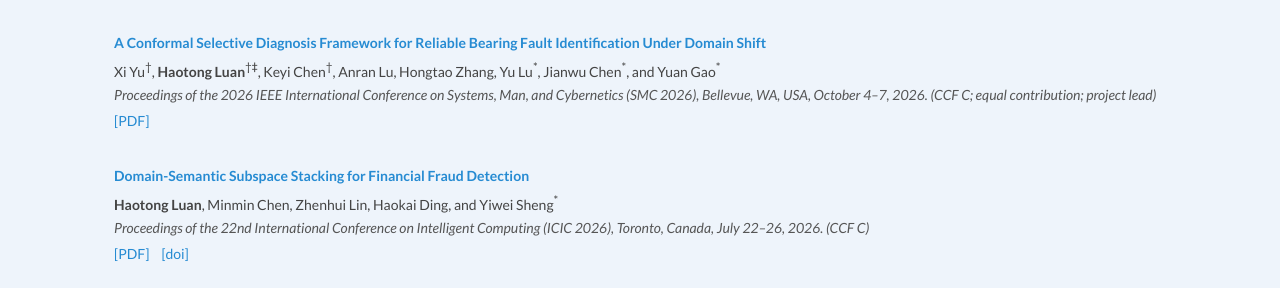
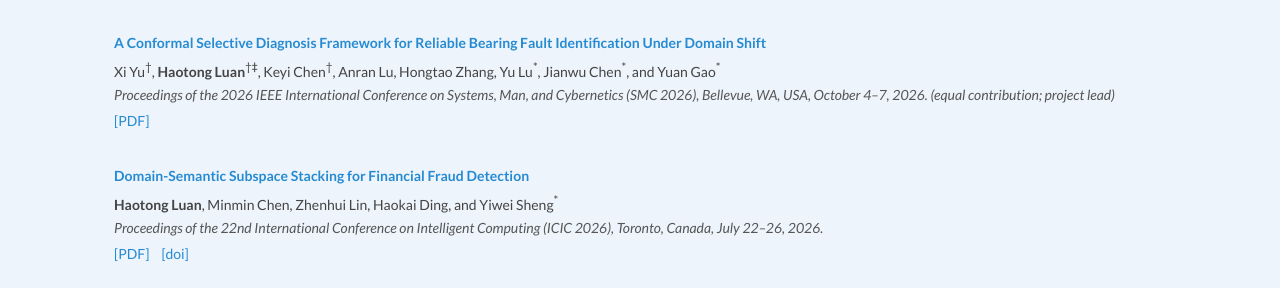
Before and after one commit to HaotongLuan/HaotongLuan.github.io, a plain HTML site: page index.html in a window 1280 px wide. Shown: the part 1083-1371 px from the top of the page. Drawn offline with Linux system fonts and the light colour scheme; some packages are replaced by stand-ins of ours; a script that the page names is missing.

Commit message:
Remove CCF C labels from publications

```diff
--- a/index.html
+++ b/index.html
@@ -482,7 +482,7 @@
     <div class="pub-details">
       <div class="pub-title">A Conformal Selective Diagnosis Framework for Reliable Bearing Fault Identification Under Domain Shift</div>
       <div class="pub-authors">Xi Yu<sup>†</sup>, <strong>Haotong Luan</strong><sup>†‡</sup>, Keyi Chen<sup>†</sup>, Anran Lu, Hongtao Zhang, Yu Lu<sup>*</sup>, Jianwu Chen<sup>*</sup>, and Yuan Gao<sup>*</sup></div>
-      <div class="pub-venue">Proceedings of the 2026 IEEE International Conference on Systems, Man, and Cybernetics (SMC 2026), Bellevue, WA, USA, October 4&ndash;7, 2026. (CCF C; equal contribution; project lead)</div>
+      <div class="pub-venue">Proceedings of the 2026 IEEE International Conference on Systems, Man, and Cybernetics (SMC 2026), Bellevue, WA, USA, October 4&ndash;7, 2026. (equal contribution; project lead)</div>
       <div class="pub-links"><a href="papers/SMC2026.pdf" target="_blank" rel="noopener" aria-label="Read Conformal Selective Diagnosis (SMC 2026) PDF">[PDF]</a></div>
     </div>
   </div>
@@ -491,7 +491,7 @@
     <div class="pub-details">
       <div class="pub-title">Domain-Semantic Subspace Stacking for Financial Fraud Detection</div>
       <div class="pub-authors"><strong>Haotong Luan</strong>, Minmin Chen, Zhenhui Lin, Haokai Ding, and Yiwei Sheng<sup>*</sup></div>
-      <div class="pub-venue">Proceedings of the 22nd International Conference on Intelligent Computing (ICIC 2026), Toronto, Canada, July 22&ndash;26, 2026. (CCF C)</div>
+      <div class="pub-venue">Proceedings of the 22nd International Conference on Intelligent Computing (ICIC 2026), Toronto, Canada, July 22&ndash;26, 2026.</div>
       <div class="pub-links"><a href="papers/ICIC2026.pdf" target="_blank" rel="noopener" aria-label="Read Domain-Semantic Subspace Stacking (ICIC 2026) PDF">[PDF]</a><a href="https://link.springer.com/chapter/10.1007/978-981-92-3400-4_25" target="_blank" rel="noopener">[doi]</a></div>
     </div>
   </div>
@@ -573,7 +573,7 @@
     <div class="pub-details">
       <div class="pub-title">A Conformal Selective Diagnosis Framework for Reliable Bearing Fault Identification Under Domain Shift</div>
       <div class="pub-authors">Xi Yu<sup>†</sup>, <strong>Haotong Luan</strong><sup>†‡</sup>, Keyi Chen<sup>†</sup>, Anran Lu, Hongtao Zhang, Yu Lu<sup>*</sup>, Jianwu Chen<sup>*</sup>, and Yuan Gao<sup>*</sup></div>
-      <div class="pub-venue">Proceedings of the 2026 IEEE International Conference on Systems, Man, and Cybernetics (SMC 2026), Bellevue, WA, USA, October 4&ndash;7, 2026.（CCF C；同等贡献；项目负责人）</div>
+      <div class="pub-venue">Proceedings of the 2026 IEEE International Conference on Systems, Man, and Cybernetics (SMC 2026), Bellevue, WA, USA, October 4&ndash;7, 2026.（同等贡献；项目负责人）</div>
       <div class="pub-links"><a href="papers/SMC2026.pdf" target="_blank" rel="noopener" aria-label="阅读 Conformal Selective Diagnosis (SMC 2026) 论文 PDF">[PDF]</a></div>
     </div>
   </div>
@@ -582,7 +582,7 @@
     <div class="pub-details">
       <div class="pub-title">Domain-Semantic Subspace Stacking for Financial Fraud Detection</div>
       <div class="pub-authors"><strong>Haotong Luan</strong>, Minmin Chen, Zhenhui Lin, Haokai Ding, and Yiwei Sheng<sup>*</sup></div>
-      <div class="pub-venue">Proceedings of the 22nd International Conference on Intelligent Computing (ICIC 2026), Toronto, Canada, July 22&ndash;26, 2026. (CCF C)</div>
+      <div class="pub-venue">Proceedings of the 22nd International Conference on Intelligent Computing (ICIC 2026), Toronto, Canada, July 22&ndash;26, 2026.</div>
       <div class="pub-links"><a href="papers/ICIC2026.pdf" target="_blank" rel="noopener" aria-label="阅读 Domain-Semantic Subspace Stacking (ICIC 2026) 论文 PDF">[PDF]</a><a href="https://link.springer.com/chapter/10.1007/978-981-92-3400-4_25" target="_blank" rel="noopener">[doi]</a></div>
     </div>
   </div>
```
